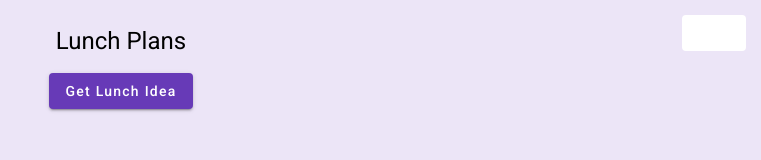
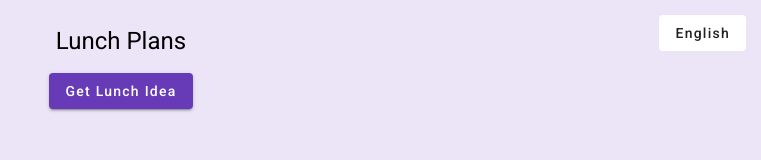
Before and after one commit to yuriykatko/lunch-plans, an Angular app: page / in a window 1280 px wide. Shown: the top 160 px of the page, without its empty margins (519-1280 px from the left). Built offline with nearby package versions, Linux system fonts and the light colour scheme.

Commit message:
better switcher

```diff
--- a/src/app/app.component.html
+++ b/src/app/app.component.html
@@ -2,6 +2,6 @@
 <section class="generated-ideas">
     <lunch-details></lunch-details>
 </section>
-<button matButton="filled" i18n i18n-title class="change-locale-btn" title="Change Language" (click)="openBottomSheet()">
+<button matButton="filled" i18n-title class="change-locale-btn" title="Change Language" (click)="openBottomSheet()">
     {{locale}}
 </button>
--- a/src/app/app.component.ts
+++ b/src/app/app.component.ts
@@ -12,7 +12,7 @@ import { LocaleListComponent } from './components/locale-list/locale-list.compon
 export class AppComponent implements OnInit {
   private _bottomSheet = inject(MatBottomSheet);
 
-  public locale = $localize.locale;
+  public locale = this.setLocaleLabel($localize.locale);
 
   constructor(private titleService: Title) { }
 
@@ -20,6 +20,14 @@ export class AppComponent implements OnInit {
     this.titleService.setTitle($localize`Lunch Plans`);
   }
 
+  setLocaleLabel(locale: string | undefined) {
+    let label = "English";
+
+    if (locale === "es") label = "Español";
+
+    return label;
+  }
+
   openBottomSheet(): void {
     this._bottomSheet.open(LocaleListComponent);
   }
--- a/src/app/components/locale-list/locale-list.component.html
+++ b/src/app/components/locale-list/locale-list.component.html
@@ -1,10 +1,10 @@
 <h2 i18n>Choose Language</h2>
 <mat-nav-list>
-    <a href="/" mat-list-item>
+    <a href="/" mat-list-item [disabled]="isCurrentLocale('en-US')">
         <span matListItemTitle>English</span>
     </a>
 
-    <a href="/es" mat-list-item>
+    <a href="/es" mat-list-item [disabled]="isCurrentLocale('es')">
         <span matListItemTitle>Español</span>
     </a>
 </mat-nav-list>
--- a/src/app/components/locale-list/locale-list.component.ts
+++ b/src/app/components/locale-list/locale-list.component.ts
@@ -7,5 +7,7 @@ import { Component } from '@angular/core';
   standalone: false
 })
 export class LocaleListComponent {
-
+  public isCurrentLocale(locale: string): boolean {
+    return $localize.locale === locale;
+  }
 }
```
